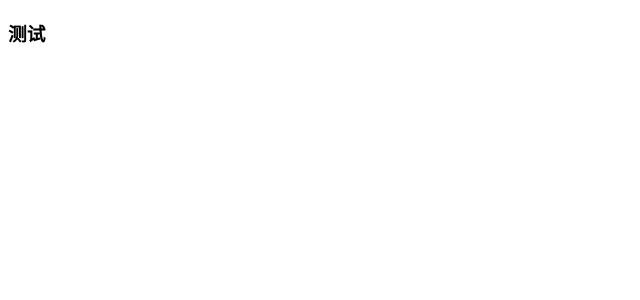
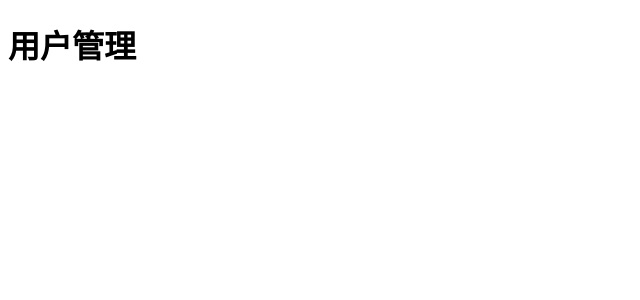
Before and after one commit to evenef/maoyanMobileBackstage, a Vue app in the folder backstage/: page / in a window 1280 px wide. Shown: the top 300 px of the page, without its empty margins (0-640 px from the left). Built offline with nearby package versions, Linux system fonts and the light colour scheme.

Commit message:
no message

```diff
--- a/backstage/package.json
+++ b/backstage/package.json
@@ -60,5 +60,7 @@
     "> 1%",
     "last 2 versions",
     "not ie <= 8"
-  ]
+  ],
+  "main": ".postcssrc.js",
+  "license": "ISC"
 }
--- a/backstage/src/main.js
+++ b/backstage/src/main.js
@@ -2,7 +2,7 @@
 // (runtime-only or standalone) has been set in webpack.base.conf with an alias.
 import Vue from 'vue'
 
-import App from './App.vue'
+import App from './users/users.vue'
 // import store from "./store.js"
 
 new Vue({
--- /dev/null
+++ b/backstage/src/users/users.vue
@@ -0,0 +1,14 @@
+<template>
+<div>
+<h1>用户管理</h1>
+</div>
+</template>
+
+
+
+<script>
+    export default{
+        name:"users"
+
+    }
+</script>
```
